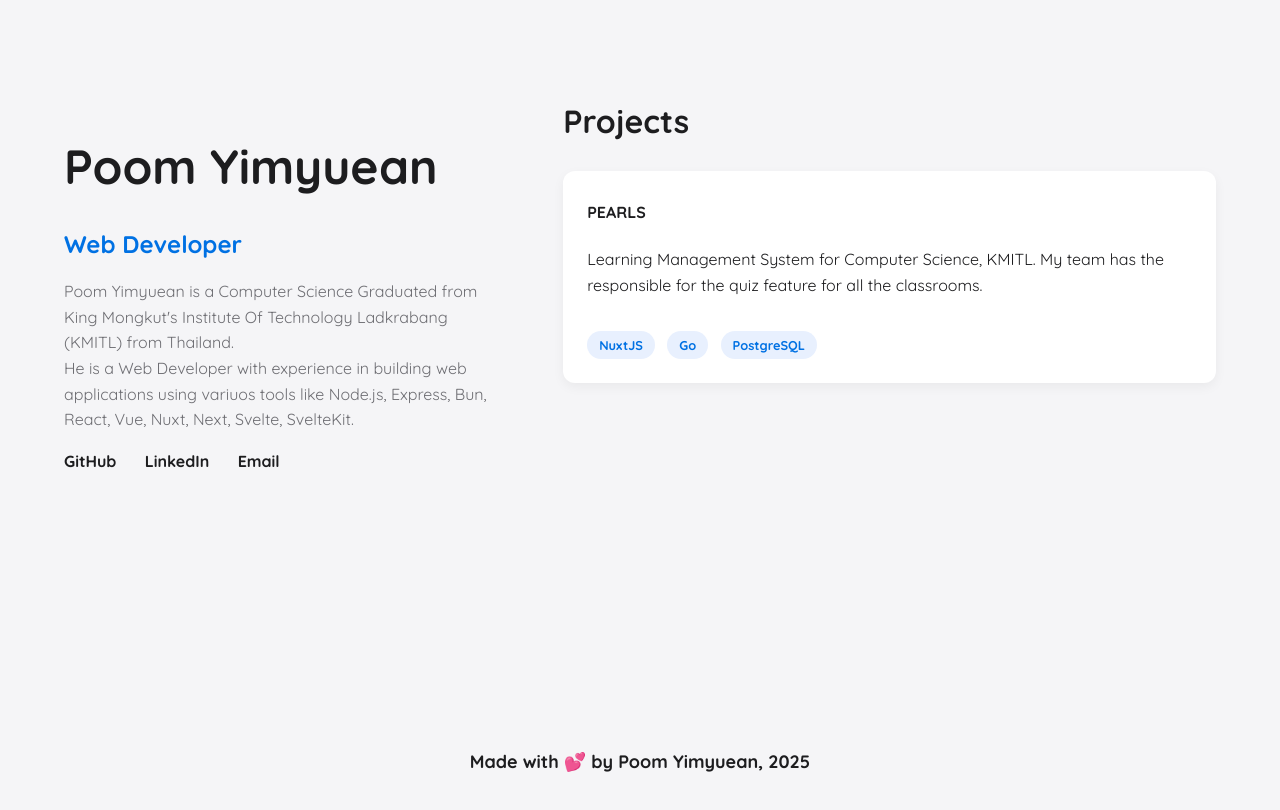
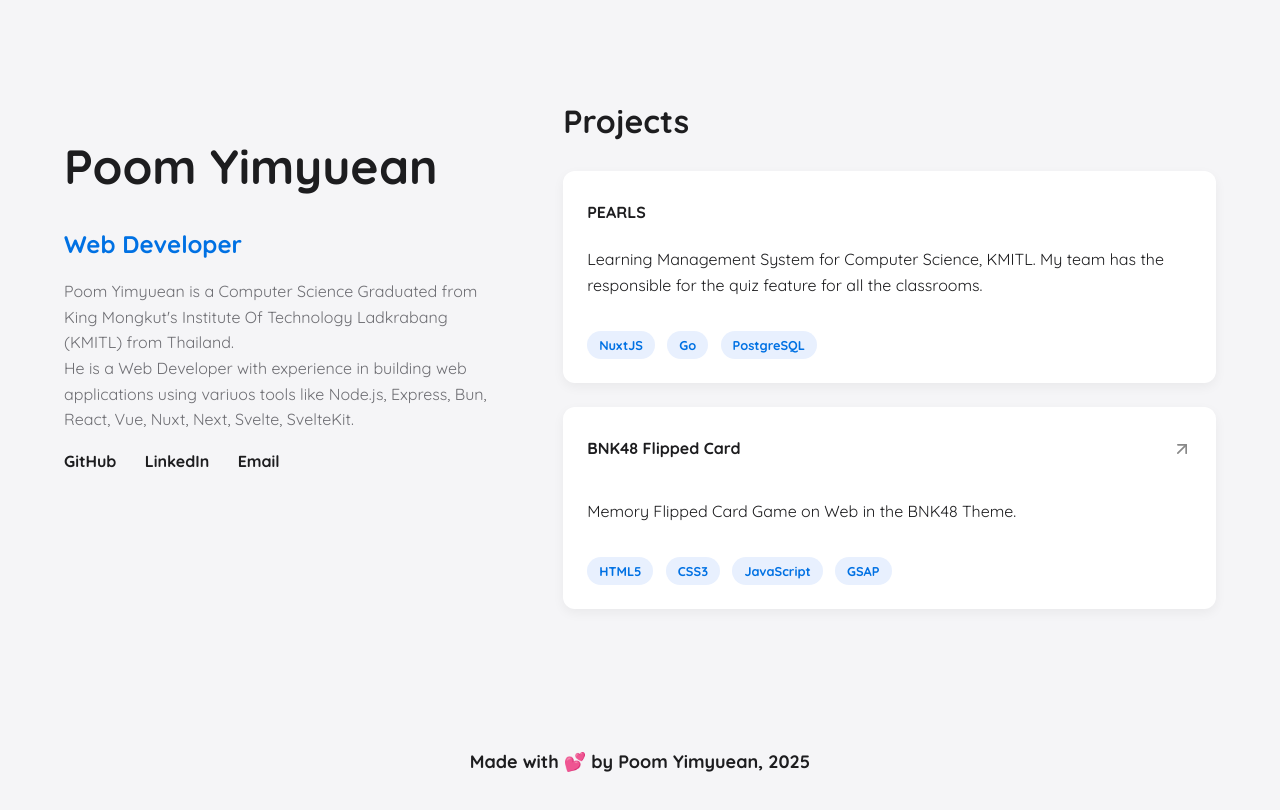
Before and after one commit to lebrancconvas/Gemina-Interactive, a website built with Vite: page index.html in a window 1280 px wide. Built offline with nearby package versions, Linux system fonts and the light colour scheme.

Commit message:
✨ feat: add link for project card that has a link.

```diff
--- a/index.html
+++ b/index.html
@@ -40,6 +40,23 @@
                         <span>PostgreSQL</span>
                     </div>
                 </div>
+                <a href="https://lebrancconvas.github.io/project/bnk48-memory-card" target="_blank" class="project-card-link">
+                    <div class="project-card">
+                        <div class="card-header">
+                            <h4>BNK48 Flipped Card</h4>
+                            <span class="link-arrow">
+                                <svg xmlns="http://www.w3.org/2000/svg" viewBox="0 0 24 24" fill="none" stroke="currentColor" stroke-width="2" stroke-linecap="round" stroke-linejoin="round"><line x1="7" y1="17" x2="17" y2="7"></line><polyline points="7 7 17 7 17 17"></polyline></svg>
+                            </span>
+                        </div>
+                        <p>Memory Flipped Card Game on Web in the BNK48 Theme.</p>
+                        <div class="tech-tags">
+                            <span>HTML5</span>
+                            <span>CSS3</span>
+                            <span>JavaScript</span>
+                            <span>GSAP</span>
+                        </div>
+                    </div>
+                </a>
             </section>
         </main>
     </div>
--- a/src/style.css
+++ b/src/style.css
@@ -71,6 +71,7 @@ body {
 }
 
 .project-card {
+    position: relative;
     background-color: #ffffff;
     padding: 1.5rem;
     border-radius: 12px;
@@ -83,6 +84,31 @@ body {
 .project-card:hover {
     transform: translateY(-5px);
     box-shadow: 0 8px 24px rgba(0,0,0,0.1);
+}
+
+.card-header {
+    display: flex;
+    justify-content: space-between;
+    align-items: center;
+    margin-bottom: 0.5rem;
+}
+
+.link-arrow {
+    width: 20px;
+    height: 20px;
+    color: #888; /* สีของลูกศรตอนปกติ */
+    transition: transform 0.3s ease, color 0.3s ease;
+}
+
+a.project-card-link {
+    text-decoration: none;
+    color: inherit;
+    display: block; /* ทำให้แท็ก <a> กินพื้นที่เต็มการ์ด */
+}
+
+.project-card-link:hover .link-arrow {
+    transform: translate(5px, -5px); /* ทำให้ลูกศรขยับขึ้นไปทางขวา */
+    color: #0071e3; /* เปลี่ยนเป็นสีเดียวกับ title */
 }
 
 .tech-tags span {
```
